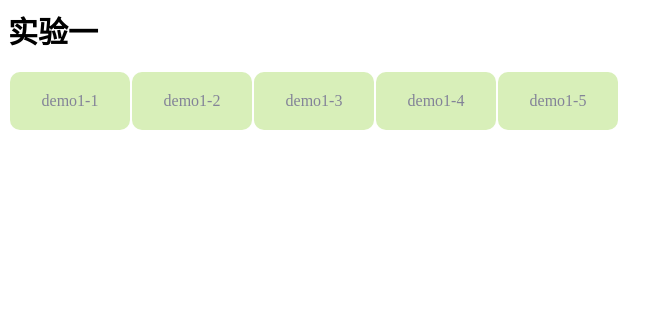
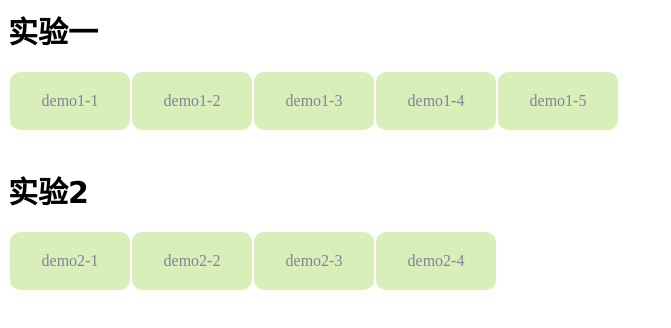
Before and after one commit to jyl5421/jyl5421.github.io, a plain HTML site: page index.html in a window 1280 px wide. Shown: the whole page, without its empty margins (0-671 px from the left). Drawn offline with Linux system fonts and the light colour scheme.

Commit message:
Update index.html

```diff
--- a/index.html
+++ b/index.html
@@ -60,5 +60,19 @@
 				</td>
 			</tr>
 		</table>
+		<br><br>
+		<div id="dz">实验2</div><br>
+		<table>
+			<tr>
+				<td id="bg"><a href="https://jyl5421.github.io/jyl_02.github.io/demos/chap2-demo-1.html">demo2-1</a>
+				</td>
+				<td id="bg"><a href="https://jyl5421.github.io/jyl_02.github.io/demos/chap2-demo-2.html">demo2-2</a>
+				</td>
+				<td id="bg"><a href="https://jyl5421.github.io/jyl_02.github.io/demos/chap2-demo-3.html">demo2-3</a>
+				</td>
+				<td id="bg"><a href="https://jyl5421.github.io/jyl_02.github.io/demos/chap2-demo-4.html">demo2-4</a>
+				</td>
+			</tr>
+		</table>
 	</body>
 </html>
```
